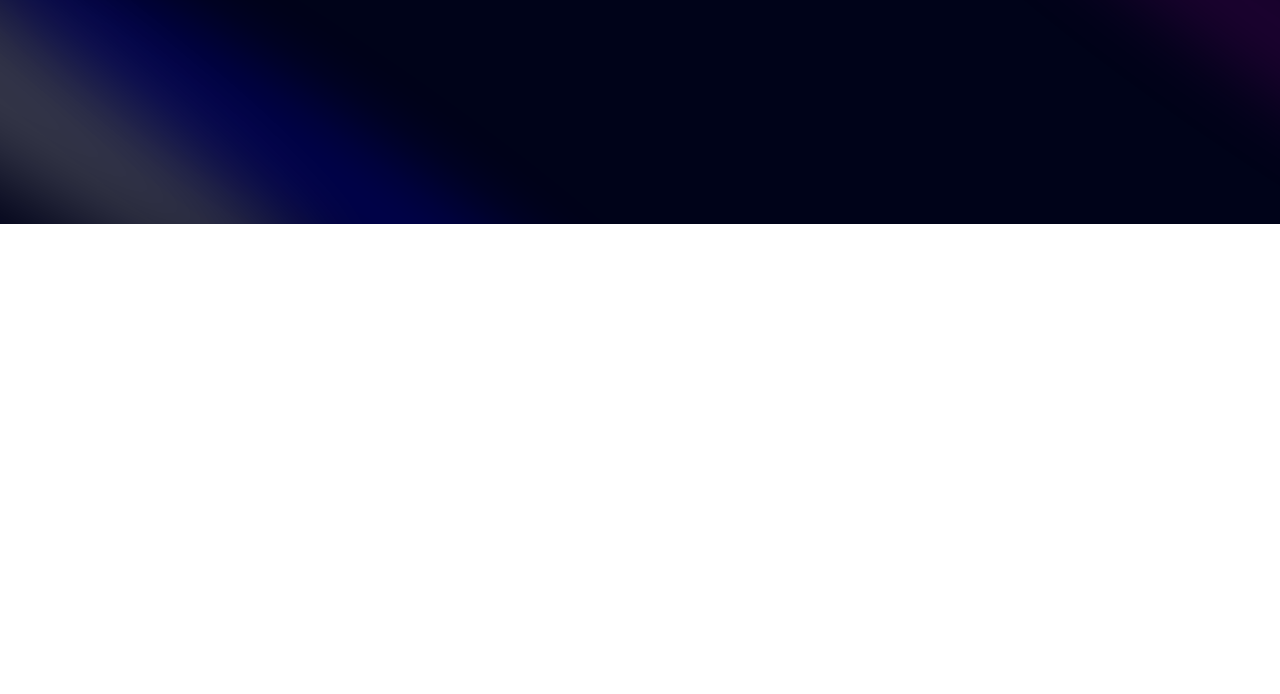
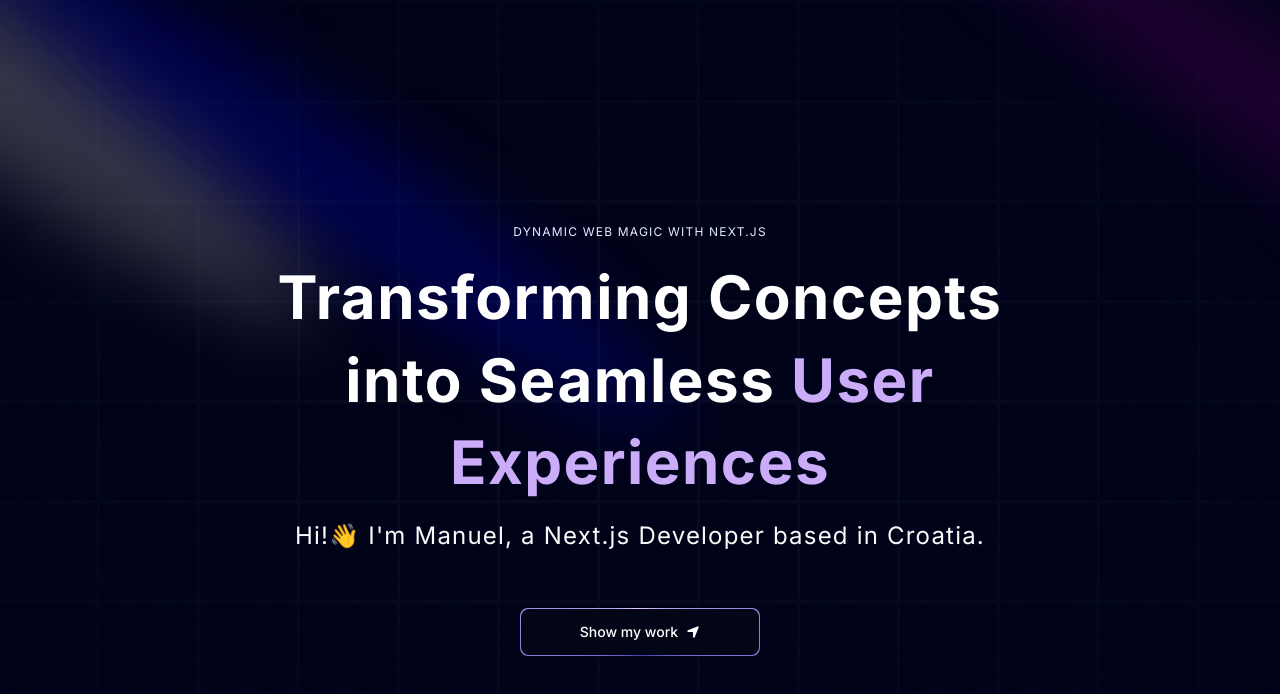
Before and after one commit to meltjacTechs/dev-portfolio, a Next.js app: page / in a window 1280 px wide. Shown: the top 694 px of the page. Built offline with nearby package versions, Linux system fonts and the light colour scheme.

Commit message:
chore: Update npm dependencies, add new packages, and improve Hero component
- Update npm dependencies to the latest versions
- Add two new packages: "mini-svg-data-uri" and "tailwindcss-animate"
- Improve Hero component by adding spotlights, text effects, and a magic button

```diff
--- a/app/layout.tsx
+++ b/app/layout.tsx
@@ -1,11 +1,12 @@
 import type { Metadata } from "next";
 import { Inter } from "next/font/google";
 import "./globals.css";
+import { ThemeProvider } from "./provider";
 
 const inter = Inter({ subsets: ["latin"] });
 
 export const metadata: Metadata = {
-  title: "Manuel's Portfolio",
+  title: "Meltjac Techs | Portfolio",
   description: "Modern and minimlist Next JS Portfolio",
 };
 
@@ -16,7 +17,16 @@ export default function RootLayout({
 }>) {
   return (
     <html lang="en">
-      <body className={inter.className}>{children}</body>
+      <body className={inter.className}>
+         <ThemeProvider
+            attribute="class"
+            defaultTheme="dark"
+            enableSystem
+            disableTransitionOnChange
+          >
+            {children}
+          </ThemeProvider>
+      </body>
     </html>
   );
 }
--- /dev/null
+++ b/app/provider.tsx
@@ -0,0 +1,9 @@
+"use client"
+
+import * as React from "react"
+import { ThemeProvider as NextThemesProvider } from "next-themes"
+import { type ThemeProviderProps } from "next-themes/dist/types"
+
+export function ThemeProvider({ children, ...props }: ThemeProviderProps) {
+  return <NextThemesProvider {...props}>{children}</NextThemesProvider>
+}
--- a/components/Hero.tsx
+++ b/components/Hero.tsx
@@ -1,18 +1,59 @@
-import { Spotlight } from './ui/Spotlight'
+import { FaLocationArrow } from "react-icons/fa6";
+
+import { Spotlight } from "./ui/Spotlight";
+import { TextGenerateEffect } from "./ui/TextGenerateEffect";
+import MagicButton from "./ui/MagicButton";
 
 const Hero = () => {
   return (
     <div className="pb-20 pt-36">
-        <div>
-            <Spotlight className="-top-40 -left-10
-            md:-left-32 md:-top-20 h-screen" fill="white"/>
-            <Spotlight className="-top-10 left-full h-[80vh]
-            w-[50vw]" fill="purple"/>
-            <Spotlight className="top-28 left-80 h-[80vh]
-            w-[50vw]" fill="blue"/>
+      <div>
+        <Spotlight
+          className="-top-40 -left-10 md:-left-32 md:-top-20 h-screen"
+          fill="white"
+        />
+        <Spotlight
+          className="h-[80vh] w-[50vw] top-10 left-full"
+          fill="purple"
+        />
+        <Spotlight className="left-80 top-28 h-[80vh] w-[50vw]" fill="blue" />
+      </div>
+      <div
+        className="h-screen w-full dark:bg-black-100 bg-white dark:bg-grid-white/[0.03] bg-grid-black-100/[0.2]
+       absolute top-0 left-0 flex items-center justify-center"
+      >
+        <div
+          className="absolute pointer-events-none inset-0 flex items-center justify-center dark:bg-black-100
+         bg-white [mask-image:radial-gradient(ellipse_at_center,transparent_20%,black)]"
+        />
+      </div>
+
+      <div className="flex justify-center relative my-20 z-10">
+        <div className="max-w-[89vw] md:max-w-2xl lg:max-w-[60vw] flex flex-col items-center justify-center">
+          <p className="uppercase tracking-widest text-xs text-center text-blue-100 max-w-80">
+            Dynamic Web Magic with Next.js
+          </p>
+
+          <TextGenerateEffect
+            words="Transforming Concepts into Seamless User Experiences"
+            className="text-center text-[40px] md:text-5xl lg:text-6xl"
+          />
+
+          <p className="text-center md:tracking-wider mb-4 text-sm md:text-lg lg:text-2xl">
+            Hi!👋 I&apos;m Manuel, a Next.js Developer based in Croatia.
+          </p>
+
+          <a href="#about">
+            <MagicButton
+              title="Show my work"
+              icon={<FaLocationArrow />}
+              position="right"
+            />
+          </a>
         </div>
+      </div>
     </div>
-  )
-}
+  );
+};
 
-export default Hero
+export default Hero;
--- /dev/null
+++ b/components/ui/MagicButton.tsx
@@ -0,0 +1,35 @@
+import React from "react";
+const MagicButton = ({
+  title,
+  icon,
+  position,
+  handleClick,
+  otherClasses,
+}: {
+  title: string;
+  icon: React.ReactNode;
+  position: string;
+  handleClick?: () => void;
+  otherClasses?: string;
+}) => {
+  return (
+    <button
+      className="relative inline-flex h-12 w-full md:w-60 md:mt-10 overflow-hidden rounded-lg p-[1px] focus:outline-none"
+      onClick={handleClick}
+    >
+      <span className="absolute inset-[-1000%] animate-[spin_2s_linear_infinite] bg-[conic-gradient(from_90deg_at_50%_50%,#E2CBFF_0%,#393BB2_50%,#E2CBFF_100%)]" />
+
+      {/* remove px-3 py-1, add px-5 gap-2 */}
+      <span
+        className={`inline-flex h-full w-full cursor-pointer items-center justify-center rounded-lg
+             bg-slate-950 px-7 text-sm font-medium text-white backdrop-blur-3xl gap-2 ${otherClasses}`}
+      >
+        {position === "left" && icon}
+        {title}
+        {position === "right" && icon}
+      </span>
+    </button>
+  );
+};
+
+export default MagicButton;
--- /dev/null
+++ b/components/ui/TextGenerateEffect.tsx
@@ -0,0 +1,54 @@
+"use client";
+import { useEffect } from "react";
+import { motion, stagger, useAnimate } from "framer-motion";
+import { cn } from "@/utils/cn";
+
+export const TextGenerateEffect = ({
+  words,
+  className,
+}: {
+  words: string;
+  className?: string;
+}) => {
+  const [scope, animate] = useAnimate();
+  let wordsArray = words.split(" ");
+  useEffect(() => {
+    animate(
+      "span",
+      {
+        opacity: 1,
+      },
+      {
+        duration: 2,
+        delay: stagger(0.2),
+      }
+    );
+  }, [scope.current]);
+
+  const renderWords = () => {
+    return (
+      <motion.div ref={scope}>
+        {wordsArray.map((word, idx) => {
+          return (
+            <motion.span
+              key={word + idx}
+              className={`${idx > 3 ? 'text-purple': 'dark:text-white text-black'} opacity-0`}
+            >
+              {word}{" "}
+            </motion.span>
+          );
+        })}
+      </motion.div>
+    );
+  };
+
+  return (
+    <div className={cn("font-bold", className)}>
+      <div className="my-4">
+        <div className=" dark:text-white text-black leading-snug tracking-wide">
+          {renderWords()}
+        </div>
+      </div>
+    </div>
+  );
+};
--- a/package.json
+++ b/package.json
@@ -13,8 +13,10 @@
     "framer-motion": "^11.2.4",
     "mini-svg-data-uri": "^1.4.4",
     "next": "14.2.3",
+    "next-themes": "^0.3.0",
     "react": "^18",
     "react-dom": "^18",
+    "react-icons": "^5.2.1",
     "tailwind-merge": "^2.3.0",
     "tailwindcss-animate": "^1.0.7"
   },
```
Also changed, not shown: 1 other file (tests, documents, lock files or other folders).
